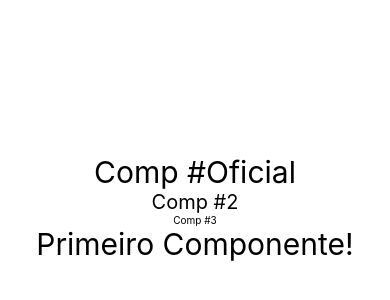
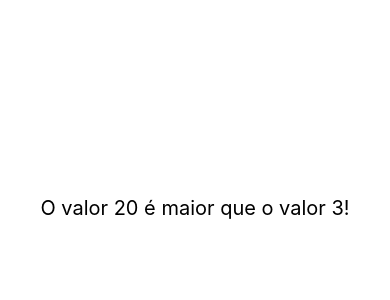
Before and after one commit to T-Terra/appTest, a React Native app: screen / in a window 390 px wide. Shown: the part 214-514 px from the top of the page. Built offline with nearby package versions, Linux system fonts and the light colour scheme.

Commit message:
feat: pass params to components

```diff
--- a/src/App.tsx
+++ b/src/App.tsx
@@ -1,15 +1,18 @@
 import React from "react";
 import { SafeAreaView, StyleSheet } from "react-native";
 
+import MinMax from "./components/MinMax"
 import Oficial, { Comp2, Comp3 } from "./components/Mult";
 import Primeiro from "./components/Primeiro";
 
 export default () => (
     <SafeAreaView style={Style.App}>
+        <MinMax min={3} max={20}/>
+        {/*
         <Oficial/>
         <Comp2/>
         <Comp3/>
-        <Primeiro/>
+        <Primeiro/>*/}
     </SafeAreaView>
 );
 
@@ -17,6 +20,7 @@
     App: {
         flexGrow: 1,
         justifyContent: "center",
-        alignItems: "center"
+        alignItems: "center",
+        padding: 20
     }
 });
--- a/src/components/Estilo.tsx
+++ b/src/components/Estilo.tsx
@@ -2,12 +2,15 @@
 
 export default StyleSheet.create({
     BigFont: {
-        fontSize: 30
+        fontSize: 30,
+        textAlign: "center"
     },
     MiddleFont: {
-        fontSize: 20
+        fontSize: 20,
+        textAlign: "center"
     },
     SmallFont: {
-        fontSize: 10
+        fontSize: 10,
+        textAlign: "center"
     }
 })
--- /dev/null
+++ b/src/components/MinMax.tsx
@@ -0,0 +1,9 @@
+import React from "react";
+import { Text } from "react-native";
+import StyleFont from "./Estilo"
+
+export default props => (
+    <Text style={StyleFont.MiddleFont}>
+        O valor {props.max} é maior que o valor {props.min}!
+    </Text>
+)
```
